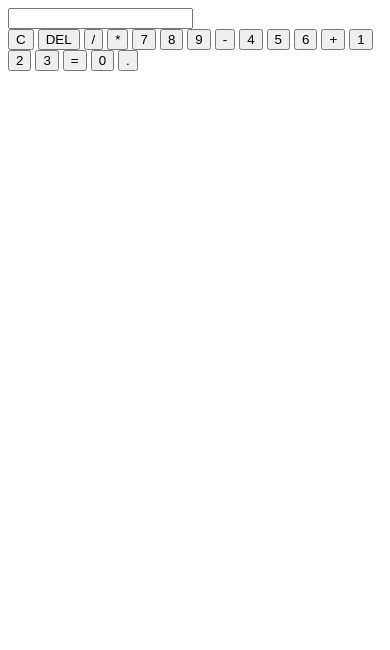
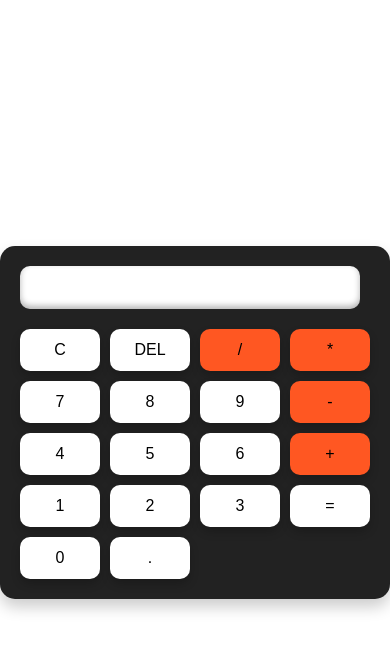
Before and after one commit to DDSuranga/calculator, a plain HTML site: page index.html in a window 390 px wide. Drawn offline with Linux system fonts and the light colour scheme.

Commit message:
Update styles.css

```diff
--- a/styles.css
+++ b/styles.css
@@ -1,42 +1,106 @@
-// Function to append the value to the display
-function appendToDisplay(value) {
-    document.getElementById("display").value += value;
+/* Global styles */
+body {
+    font-family: Arial, sans-serif;
+    background-color: #ffffff;
+    display: flex;
+    justify-content: center;
+    align-items: center;
+    height: 100vh;
+    margin: 0;
 }
 
-// Function to clear the display
-function clearDisplay() {
-    document.getElementById("display").value = '';
+.calculator {
+    background-color: #222;
+    padding: 30px;
+    border-radius: 15px;
+    box-shadow: 0px 8px 15px rgba(0, 0, 0, 0.2);
+    transform: perspective(1000px);
+    max-width: 400px; /* Calculator width limits */
+    width: 100%;
 }
 
-// Function to delete the last character
-function deleteLast() {
-    var display = document.getElementById("display");
-    display.value = display.value.slice(0, -1);
+.display {
+    width: calc(100% - 30px);
+    padding: 15px;
+    font-size: 28px;
+    border: none;
+    background-color: #fff;
+    color: #000;
+    text-align: right;
+    margin-bottom: 20px;
+    border-radius: 10px;
+    box-shadow: inset 0px -3px 6px rgba(0, 0, 0, 0.3);
 }
 
-// Function to calculate the expression
-function calculate() {
-    var display = document.getElementById("display");
-    try {
-        display.value = eval(display.value);
-    } catch (e) {
-        display.value = "Error";
+/* Grid layout for buttons */
+.buttons {
+    display: grid;
+    grid-template-columns: repeat(4, 1fr);
+    gap: 15px;
+}
+
+/* Button styles */
+.button {
+    padding: 20px;
+    font-size: 22px;
+    background-color: #fff;
+    color: #000;
+    border: none;
+    border-radius: 10px;
+    cursor: pointer;
+    box-shadow: 0px 5px 10px rgba(0, 0, 0, 0.2);
+    transition: all 0.3s ease;
+}
+
+/* Operator buttons style */
+.button.operator {
+    background-color: #ff5722;
+}
+
+.button:active {
+    box-shadow: inset 0px 3px 6px rgba(0, 0, 0, 0.3);
+    transform: translateY(2px);
+}
+
+.button.operator:active {
+    background-color: #e64a19;
+}
+
+/* Mobile responsiveness */
+@media (max-width: 600px) {
+    /* Adjust button size for mobile */
+    .button {
+        padding: 15px;
+        font-size: 18px;
+    }
+
+    /* Adjust display font size */
+    .display {
+        font-size: 24px;
+        padding: 12px;
+    }
+
+    /* Adjust grid layout for buttons */
+    .buttons {
+        grid-template-columns: repeat(4, 1fr);
+        gap: 10px;
+    }
+
+    /* Adjust the calculator container width for mobile */
+    .calculator {
+        padding: 20px;
     }
 }
 
-// Keyboard event listener to handle keypresses
-document.addEventListener("keydown", function(event) {
-    const key = event.key;
+/* For very small screens (less than 400px wide) */
+@media (max-width: 400px) {
+    .button {
+        padding: 12px;
+        font-size: 16px;
+    }
 
-    if (key >= '0' && key <= '9') {
-        appendToDisplay(key);
-    } else if (key === 'Backspace') {
-        deleteLast();
-    } else if (key === 'C' || key === 'c') {
-        clearDisplay();
-    } else if (key === '+' || key === '-' || key === '*' || key === '/') {
-        appendToDisplay(key);
-    } else if (key === 'Enter') {
-        calculate();
+    .display {
+        font-size: 20px;
+        padding: 10px;
     }
-});
+}
```
